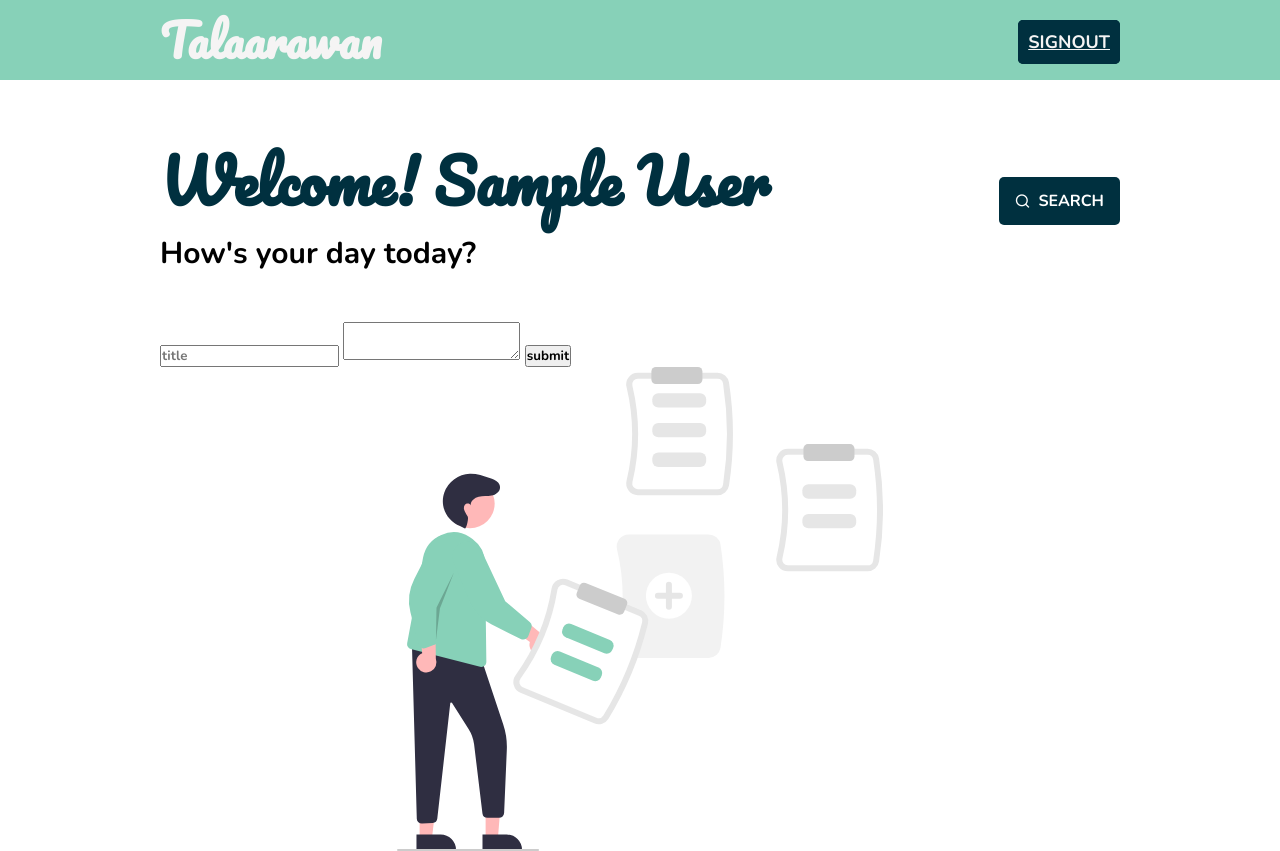
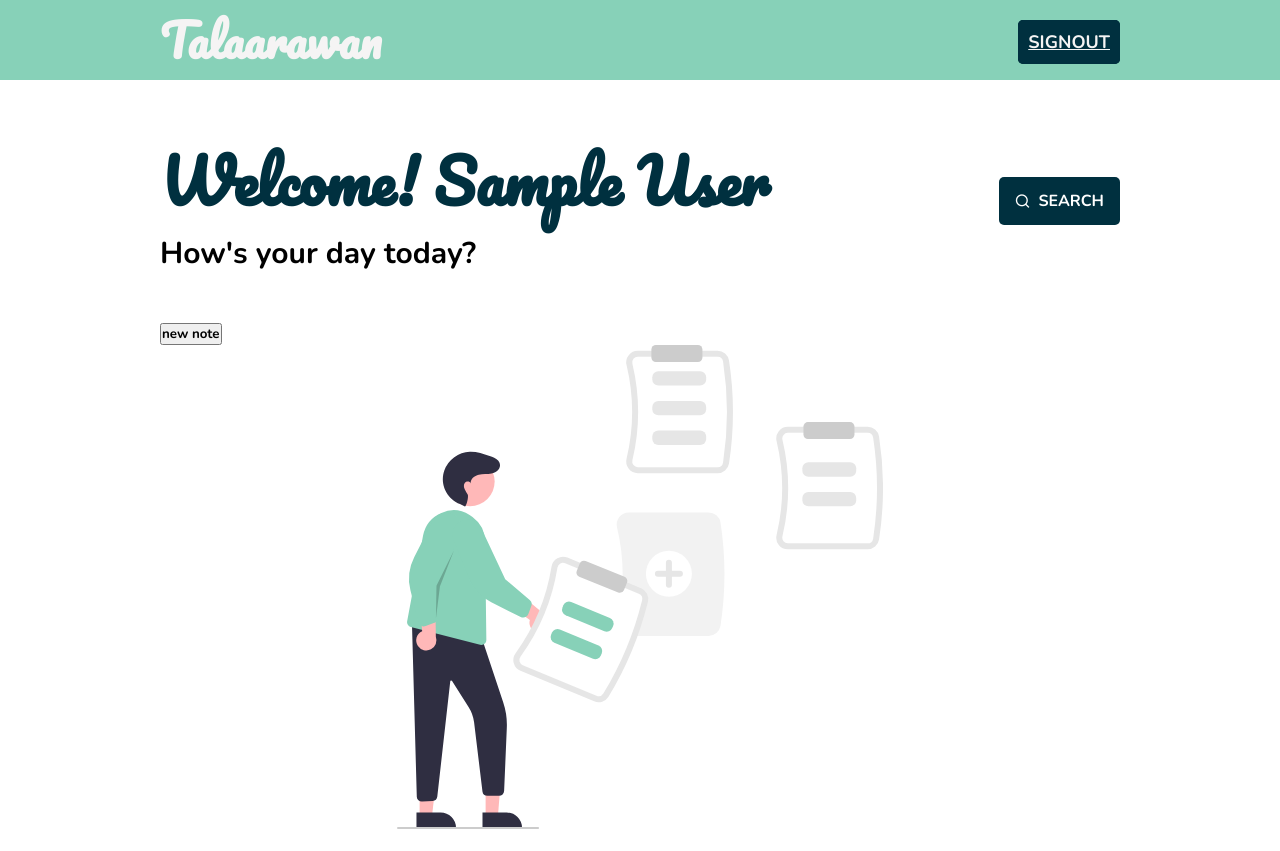
Before and after one commit to glendell03/talaarawan, a PHP site: page / in a window 1280 px wide. After the commit the page ends 829 px from the top, so only its background shows below. Run offline with PHP 8.4, Linux system fonts and the light colour scheme; the visitor is signed in with stand-in values (Sample User, id 1); data that the repository does not hold is empty.

Commit message:
modal new note

```diff
--- a/public/css/design.css
+++ b/public/css/design.css
@@ -1,159 +1,140 @@
-*
-{
-	margin: 0;
-	padding: 0;
-	font-family: sans-serif;
+.create-wrapper {
+  position: fixed;
+  top: 0;
+  left: 0;
+  bottom: 0;
+  right: 0;
 }
 
-.background{
-
+.background {
   height: 100%;
   width: 100%;
-	background-image: linear-gradient(rgba(0,0,0,0.1),rgba(0,0,0,0.1)),url(notebookdesign.jpg);
+  background-image: linear-gradient(rgba(0, 0, 0, 0.1), rgba(0, 0, 0, 0.1)),
+    url(../img/notebookdesign.jpg);
   background-position: center;
-	background-size:cover;
-
+  background-size: cover;
 }
 
-
-.input-group{
+.input-group {
   width: 68%;
   height: 150px;
   padding: 12px 20px;
   box-sizing: border-box;
   border-radius: 4px;
   position: relative;
-  left:18%;
+  left: 18%;
 
   resize: none;
-
 }
-	textarea[type=text]	{
-    width:100%;
-    border:2px solid #aaa;
-    border-radius:4px;
-    margin:8px 0;
-    outline:none;
-    padding:10px;
-    box-sizing:border-box;
-    transition:3s;
+textarea[type="text"] {
+  width: 100%;
+  border: 2px solid #aaa;
+  border-radius: 4px;
+  margin: 8px 0;
+  outline: none;
+  padding: 10px;
+  box-sizing: border-box;
+  transition: 3s;
   background-color: transparent;
   font-size: 25px;
 }
 
-  textarea[type=text] {
-//DESIGN//
-    border-color:dodgerBlue;
-    box-shadow:0 0 15px 0 dodgerBlue;
+textarea[type="text"] {
+  border-color: dodgerBlue;
+  box-shadow: 0 0 15px 0 dodgerBlue;
 }
 
-
-
-
-
-	input[type=text]	{
-    width:60%;
-    border:2px solid #aaa;
-    border-radius:4px;
-    margin:8px 0;
-    outline:none;
-    padding:10px;
-    box-sizing:border-box;
-    transition:1s;
+input[type="text"] {
+  width: 60%;
+  border: 2px solid #aaa;
+  border-radius: 4px;
+  margin: 8px 0;
+  outline: none;
+  padding: 10px;
+  box-sizing: border-box;
+  transition: 1s;
   background-color: transparent;
   font-size: 25px;
   border-color: dodgerBlue;
-  		box-shadow:0 0 15px 0 dodgerBlue;
+  box-shadow: 0 0 15px 0 dodgerBlue;
   font-family: arial;
 }
 
-.Datedesign{
-
-
+.Datedesign {
   padding: 12px 20px;
   box-sizing: border-box;
   border-radius: 4px;
-  top:0;
+  top: 0;
   position: absolute;
-
-
-
-
 }
-input[type=date]	{
-    width:20%;
-    border:2px solid #aaa;
-    border-radius:2px;
-    margin:8px 0;
-    outline:none;
-    padding:8px;
-    box-sizing:border-box;
-    transition:1.5s;
+input[type="date"] {
+  width: 20%;
+  border: 2px solid #aaa;
+  border-radius: 2px;
+  margin: 8px 0;
+  outline: none;
+  padding: 8px;
+  box-sizing: border-box;
+  transition: 1.5s;
   background-color: transparent;
   font-size: 30px;
   right: 20px;
-    top:2px;
+  top: 2px;
   border-color: green;
-  		box-shadow:0 0 15px 0 lightgreen;
-
+  box-shadow: 0 0 15px 0 lightgreen;
 }
 
-
-.submit-btn{
-
+.submit-btn {
   padding: 10px 20px;
   cursor: pointer;
   display: block;
-	margin:auto;
-	background: linear-gradient(to right, #108fff,#F3e7e7,#10d3ff);
-	border:0;
-	outline:none;
+  margin: auto;
+  background: linear-gradient(to right, #108fff, #f3e7e7, #10d3ff);
+  border: 0;
+  outline: none;
   border-radius: 30px;
   font-size: 17px;
-	box-shadow:0 0 18px 0 lightgreen;
+  box-shadow: 0 0 18px 0 lightgreen;
   border-color: green;
-	border:2px solid #aaa;
-  left:42%;
-  top:20px;
+  border: 2px solid #aaa;
+  left: 42%;
+  top: 20px;
   position: relative;
   width: 200px;
   transition: 1.5s;
-
 }
 
-
-.submit-btn:hover{
+.submit-btn:hover {
   background-color: #1038ff;
   box-shadow: 0 5px #666;
   border-radius: 20px;
   transform: translateY(4px);
 }
 
-.cancel-btn{
+.cancel-btn {
   padding: 10px 20px;
   cursor: pointer;
   display: block;
-  margin:auto;
-  color:white;
-  background-color: #298FC0;
-  border:0;
-  outline:none;
+  margin: auto;
+  color: white;
+  background-color: #298fc0;
+  border: 0;
+  outline: none;
   border-radius: 30px;
   font-size: 17px;
-  box-shadow:0 0 18px 0 lightgreen;
+  box-shadow: 0 0 18px 0 lightgreen;
   border-color: green;
-  border:2px solid #aaa;
-  left:25%;
-  top:-25px;
+  border: 2px solid #aaa;
+  left: 25%;
+  top: -25px;
   position: relative;
   width: 200px;
   transition: 1.5s;
-
-
 }
-.cancel-btn:hover{
-  color:black;
-  background-color: #8ECDEB;
+.cancel-btn:hover {
+  color: black;
+  background-color: #8ecdeb;
   box-shadow: 0 5px #666;
   border-radius: 20px;
   transform: translateY(4px);
+}
--- a/public/index.php
+++ b/public/index.php
@@ -23,7 +23,9 @@ if ($_SESSION["loggedin"] === null) {
     <link rel="stylesheet" href="./css/style.css">
     <link rel="stylesheet" href="./css/search.css">
     <link rel="stylesheet" href="./css/note.css">
+    <link rel="stylesheet" href="./css/design.css">
     <script src="https://code.jquery.com/jquery-3.5.1.js" integrity="sha256-QWo7LDvxbWT2tbbQ97B53yJnYU3WhH/C8ycbRAkjPDc=" crossorigin="anonymous"></script>
+    <script src="./js/modal.js"></script>
     <script src="./js/search1.js"></script>
     </head>
 
@@ -91,16 +93,24 @@ if ($_SESSION["loggedin"] === null) {
                 </div>
             </div>
 
+            <button onclick="modal()">new note</button>
 
-            <div class="note-modal">
-                <form action="<?php echo htmlspecialchars($_SERVER["PHP_SELF"]); ?>" method="post">
-                    <input type="text" name="title" value="<?php echo $title ?>" placeholder="title">
-                    <textarea id="textArea" type="text" name="description"><?php echo $description ?></textarea>
-                    <input type="hidden" name="id" value="<?php echo $id ?>" />
-                    <button type="submit">submit</button>
-                </form>
+            <div class="create-wrapper" id="showModal" style="display: none;">
+                <div class="background">
+                    <form action="<?php echo htmlspecialchars($_SERVER["PHP_SELF"]); ?>" method="POST" class="input-group">
+                        <input type="text" class="titledesign" placeholder="Title" name="title" value="<?php echo $title ?>" />
+                        <input type="date" class="Datedesign" id="myDate" />
+                        <textarea type="text" class="input-field" placeholder="Start your story here :)" style="height: 650px" name="description"><?php echo $description ?></textarea>
+                        <input type="hidden" name="id" value="<?php echo $id ?>" />
+                        <button type="submit" class="submit-btn">
+                            <i class="ri-save-line"></i>Save and close
+                        </button>
+                        <button type="button" onclick="!modal()" class="cancel-btn">
+                            <i class="ri-close-circle-line"></i>Discard
+                        </button>
+                    </form>
+                </div>
             </div>
-
 
             <!-- NOTE -->
             <div class="note-wrapper">
--- /dev/null
+++ b/public/js/modal.js
@@ -0,0 +1,22 @@
+const modal = () => {
+  let search = document.getElementById("showModal");
+  let body = document.querySelector("body");
+
+  if (search.style.display === "none") {
+    search.style.display = "flex";
+    body.style.overflow = "hidden";
+  } else {
+    search.style.display = "none";
+    body.style.overflow = "auto";
+  }
+};
+
+$(document).ready(function () {
+  var now = new Date();
+  var month = now.getMonth() + 1;
+  var day = now.getDate();
+  if (month < 10) month = "0" + month;
+  if (day < 10) day = "0" + day;
+  var today = now.getFullYear() + "-" + month + "-" + day;
+  $("#myDate").val(today);
+});
```
Also changed, not shown: public/Modal.html (deleted, +0 -42 lines). Lines whose indentation alone changed are shown as unchanged.
